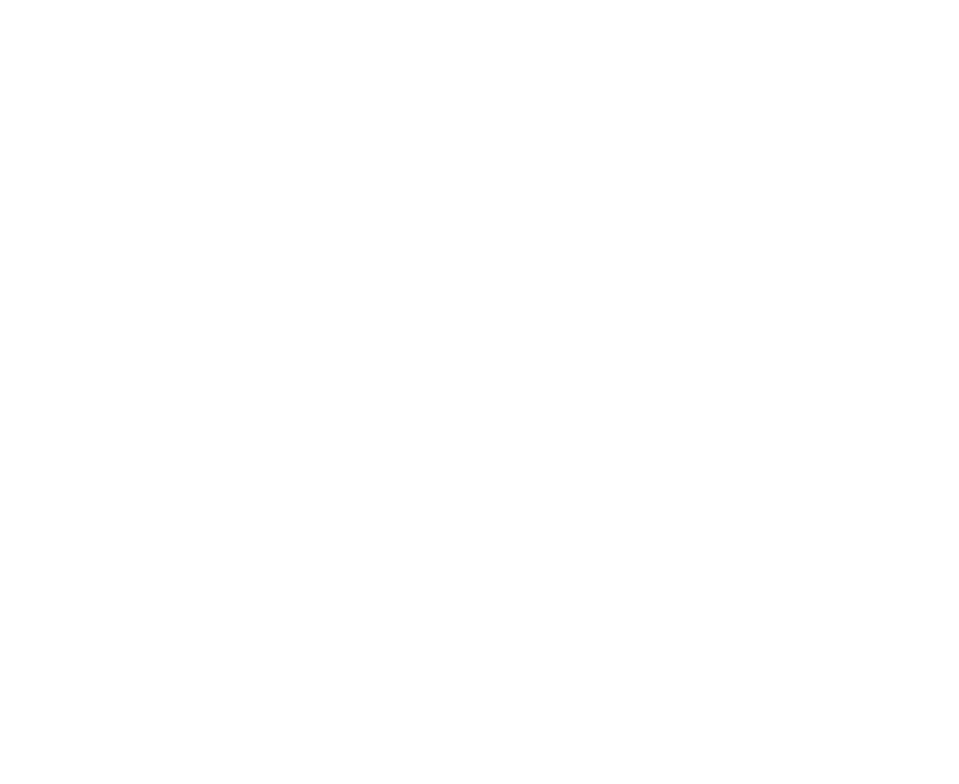
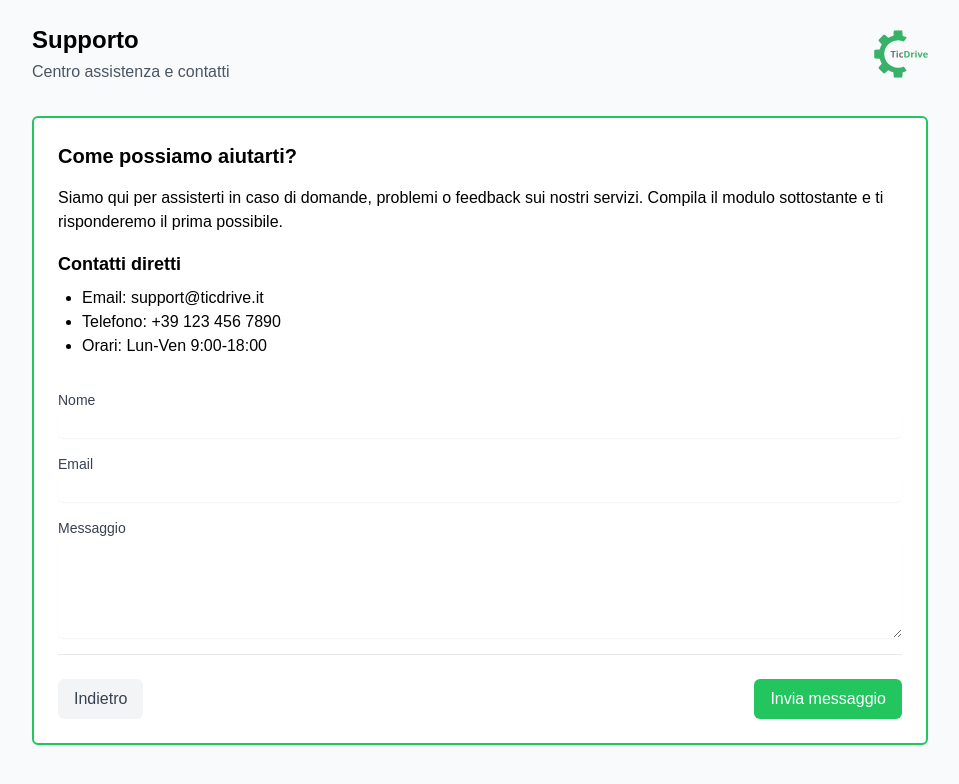
Before and after one commit to AlbyCosmy99/ticdrive-workshops-website-nuxt, a Nuxt app: page /Support in a window 1280 px wide. Before the commit this address had no page. Shown: the top 784 px of the page, without its empty margins (160-1119 px from the left). Built offline with nearby package versions, Linux system fonts and the light colour scheme; a web font is replaced by a local one.

Commit message:
feat: create support page

```diff
--- /dev/null
+++ b/pages/Support.vue
@@ -0,0 +1,107 @@
+<template>
+    <div class="min-h-screen bg-gray-50 p-6">
+        <div class="max-w-4xl mx-auto mb-6">
+            <div class="flex items-center justify-between mb-8">
+                <div>
+                    <h1 class="text-2xl font-semibold">Supporto</h1>
+                    <p class="text-gray-600 mt-1">Centro assistenza e contatti</p>
+                </div>
+                <div>
+                    <img src="/svg/TicDriveLogo.svg" alt="TicDrive" class="h-12" />
+                </div>
+            </div>
+        </div>
+
+        <div class="max-w-4xl mx-auto bg-white rounded-md shadow-sm border-2 border-green-500">
+            <div class="p-6">
+                <div class="prose max-w-none" v-html="supportContent"></div>
+
+                <div class="mt-8 space-y-6">
+                    <form @submit.prevent="submitForm" class="space-y-4">
+                        <div>
+                            <label for="name" class="block text-sm font-medium text-gray-700">Nome</label>
+                            <input type="text" id="name" v-model="formData.name"
+                                class="mt-1 block w-full rounded-md border-gray-300 shadow-sm focus:border-green-500 focus:ring-green-500">
+                        </div>
+
+                        <div>
+                            <label for="email" class="block text-sm font-medium text-gray-700">Email</label>
+                            <input type="email" id="email" v-model="formData.email"
+                                class="mt-1 block w-full rounded-md border-gray-300 shadow-sm focus:border-green-500 focus:ring-green-500">
+                        </div>
+
+                        <div>
+                            <label for="message" class="block text-sm font-medium text-gray-700">Messaggio</label>
+                            <textarea id="message" v-model="formData.message" rows="4"
+                                class="mt-1 block w-full rounded-md border-gray-300 shadow-sm focus:border-green-500 focus:ring-green-500"></textarea>
+                        </div>
+
+                        <div class="flex justify-between items-center pt-6 border-t border-gray-200">
+                            <button @click="goBack"
+                                type="button"
+                                class="px-4 py-2 bg-gray-100 text-gray-700 rounded-md hover:bg-gray-200 transition-colors">
+                                Indietro
+                            </button>
+                            <button type="submit"
+                                class="px-4 py-2 bg-green-500 text-white rounded-md hover:bg-green-600 transition-colors">
+                                Invia messaggio
+                            </button>
+                        </div>
+                    </form>
+                </div>
+            </div>
+        </div>
+    </div>
+</template>
+
+<script lang="ts">
+import { defineComponent, ref } from 'vue'
+import { useRouter } from 'vue-router'
+
+export default defineComponent({
+    name: 'Support',
+    setup() {
+        const router = useRouter()
+        const formData = ref({
+            name: '',
+            email: '',
+            message: ''
+        })
+
+        const supportContent = ref(`
+            <h2 class="text-xl font-semibold mb-4">Come possiamo aiutarti?</h2>
+            <p class="mb-4">Siamo qui per assisterti in caso di domande, problemi o feedback sui nostri servizi. Compila il modulo sottostante e ti risponderemo il prima possibile.</p>
+
+            <h3 class="text-lg font-semibold mb-2">Contatti diretti</h3>
+            <ul class="list-disc pl-6 mb-6">
+                <li>Email: support@ticdrive.it</li>
+                <li>Telefono: +39 123 456 7890</li>
+                <li>Orari: Lun-Ven 9:00-18:00</li>
+            </ul>
+        `)
+
+        const goBack = () => {
+            router.back()
+        }
+
+        const submitForm = async () => {
+            // Implement your form submission logic here
+            console.log('Form submitted:', formData.value)
+            // Reset form after submission
+            formData.value = {
+                name: '',
+                email: '',
+                message: ''
+            }
+            // Show success message or handle errors
+        }
+
+        return {
+            supportContent,
+            formData,
+            goBack,
+            submitForm
+        }
+    }
+})
+</script>
```
